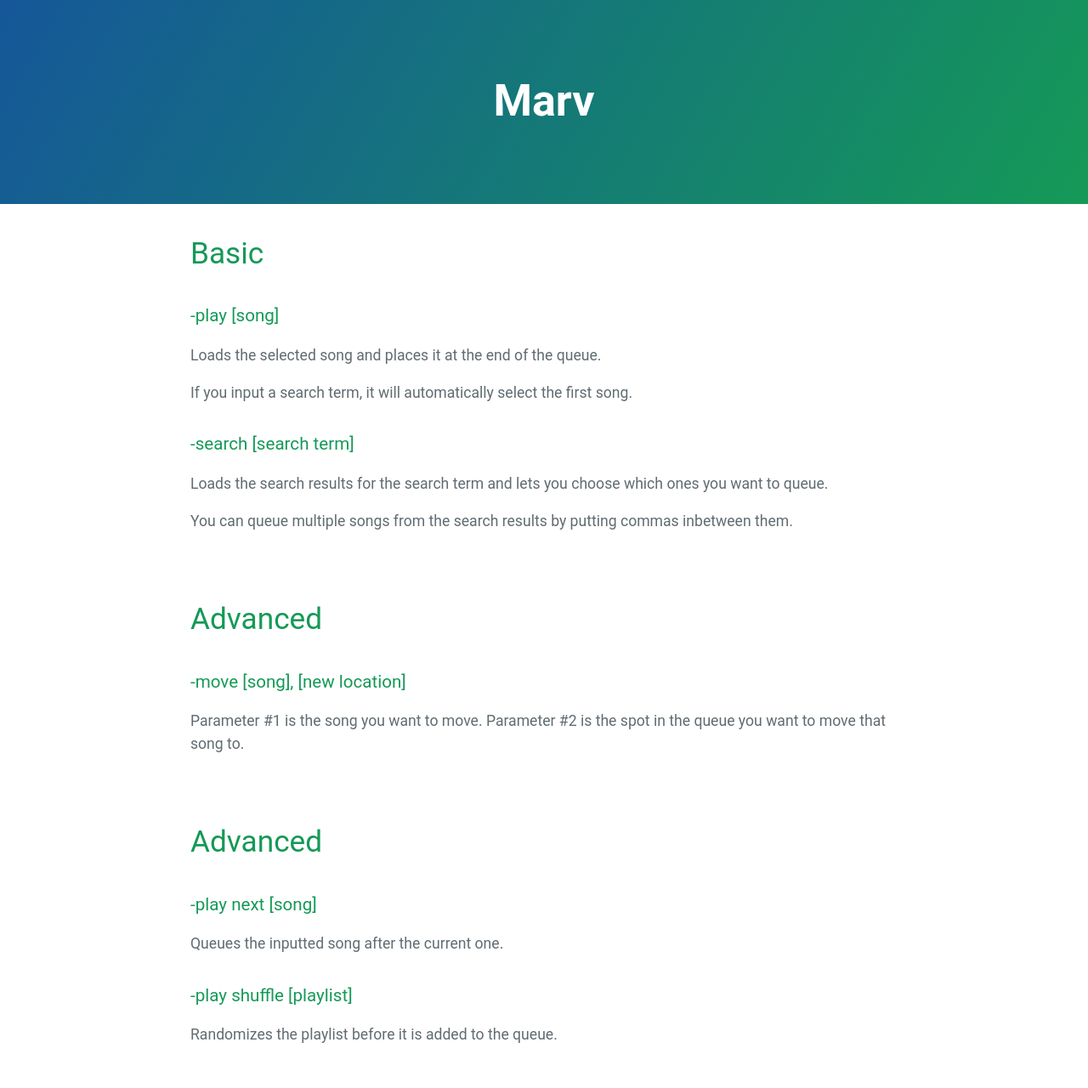
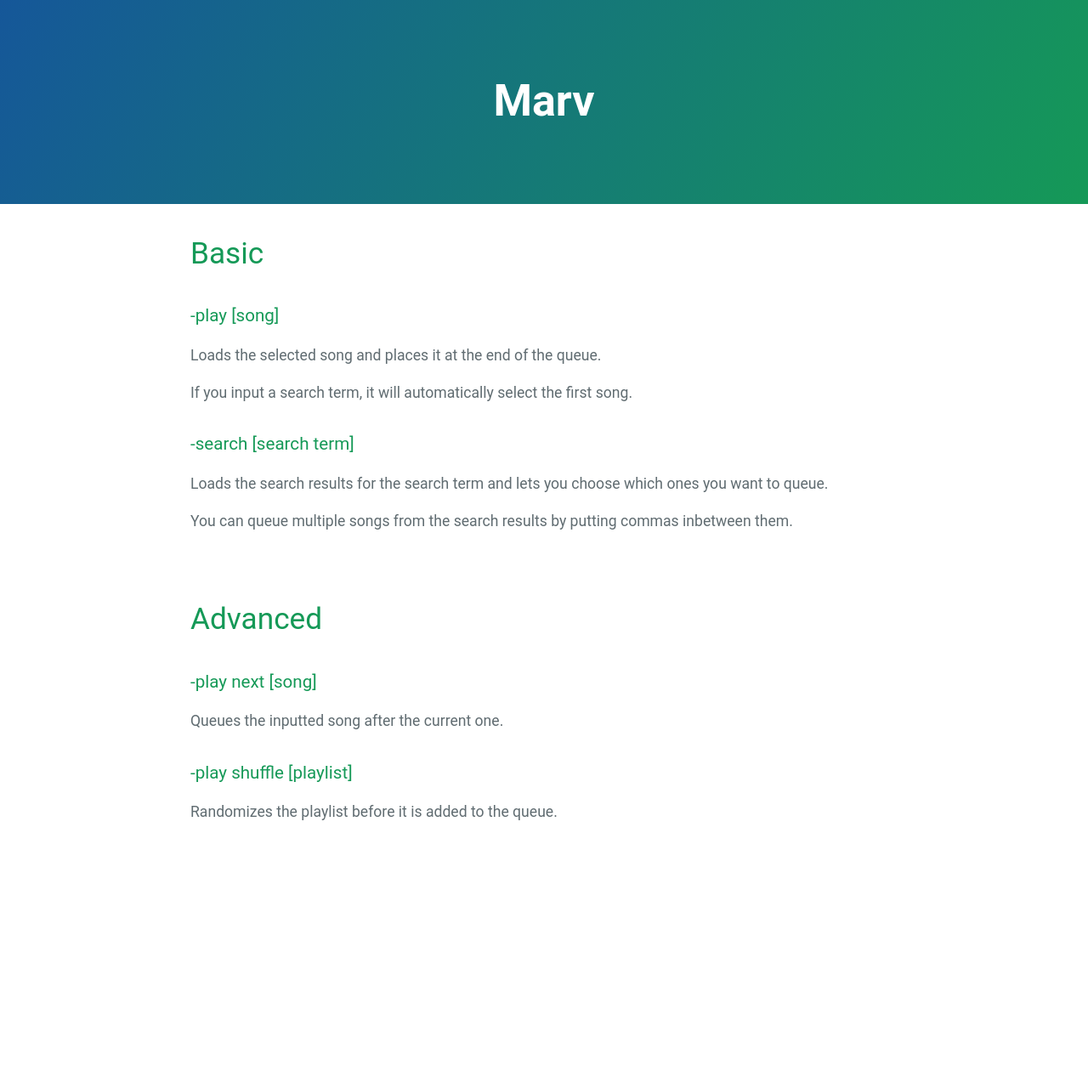
Before and after one commit to mymindishazel/marv-docs, a Jekyll site: the page built from commands/queue/add.md, in a window 1280 px wide. Shown: the whole page at 85% size. Built offline with Jekyll 4.4.1, drawn with Linux system fonts in a browser that asks for light colours; our own code applies the rules of GitHub Pages for plain Markdown files; after the commit the page ends 1018 px from its top, so only the background shows below that.

Commit message:
Update add.md

```diff
--- a/commands/queue/add.md
+++ b/commands/queue/add.md
@@ -14,13 +14,6 @@ You can queue multiple songs from the search results by putting commas inbetween
 
 # Advanced
 
-### -move [song], [new location]
-Parameter #1 is the song you want to move. Parameter #2 is the spot in the queue you want to move that song to.
-
-<br>
-
-# Advanced
-
 ### -play next [song]
 Queues the inputted song after the current one.
 
```
